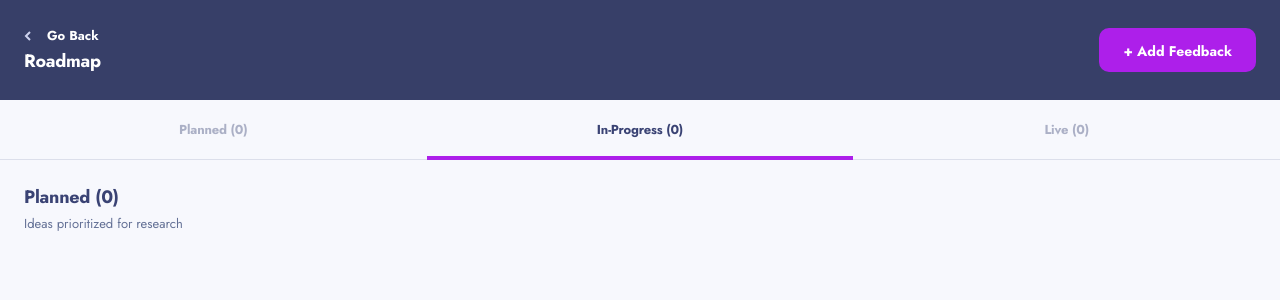
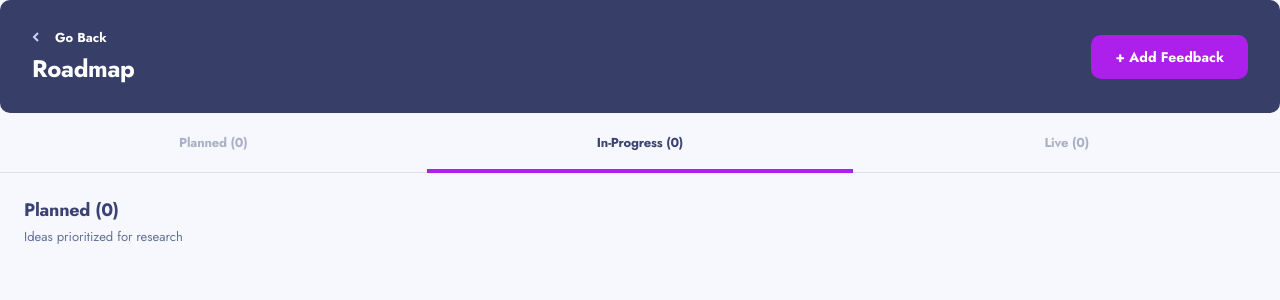
Before and after one commit to aljayy/product-feedback-app, a React (Create React App) app: page /roadmap in a window 1280 px wide. Shown: the top 300 px of the page. Built offline with nearby package versions, Linux system fonts and the light colour scheme.

Commit message:
style: add tablet media query

```diff
--- a/src/components/Header/RoadmapHeader.jsx
+++ b/src/components/Header/RoadmapHeader.jsx
@@ -4,10 +4,12 @@ import PurpleBtn from "../UI/Buttons/PurpleBtn";
 
 function RoadmapHeader() {
   return (
-    <header className="bg-navySecondary w-full h-[10rem] px-6 py-6.5 flex justify-between items-center">
+    <header className="bg-navySecondary w-full h-[10rem] px-6 py-6.5 flex justify-between items-center m:h-[11.3rem] m:rounded-[1rem] m:py-[2.7rem] m:px-8">
       <div>
         <GoBackBtn light={true} />
-        <h2 className="text-m-header text-white mt-[3px]">Roadmap</h2>
+        <h2 className="text-m-header text-white mt-[0.3rem] m:text-xl-header m:mt-[0.4rem]">
+          Roadmap
+        </h2>
       </div>
       <PurpleBtn>+ Add Feedback</PurpleBtn>
     </header>
```
